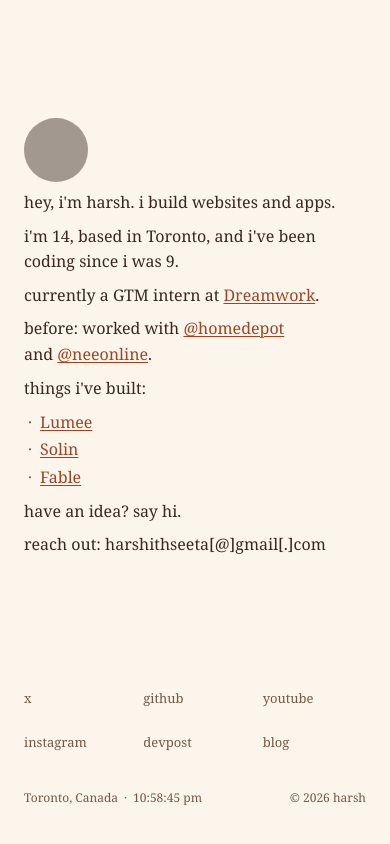
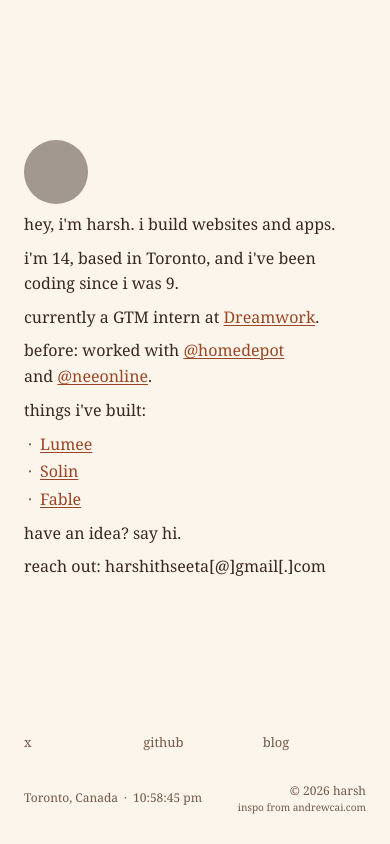
Before and after one commit to GreenKeewi/bio, a Next.js app: page / in a window 390 px wide. Built offline with nearby package versions, Linux system fonts and the light colour scheme; grey boxes are pictures that could not be loaded; a web font is replaced by a local one.

Commit message:
Simplify footer links and add inspiration credit

```diff
--- a/app/globals.css
+++ b/app/globals.css
@@ -249,6 +249,11 @@ button:focus-visible {
   font-size: 12px;
 }
 
+.home-inspo {
+  font-size: 10px;
+  line-height: 1.5;
+}
+
 @media (max-width: 768px) {
   .home-stage {
     grid-template-columns: 1fr;
@@ -316,7 +321,7 @@ button:focus-visible {
     text-align: left;
   }
 
-  .home-credit {
+  .home-credits {
     text-align: right;
   }
 }
@@ -327,7 +332,7 @@ button:focus-visible {
     gap: 4px;
   }
 
-  .home-credit {
+  .home-credits {
     text-align: left;
   }
 }
--- a/app/page.tsx
+++ b/app/page.tsx
@@ -19,9 +19,6 @@ const PROJECTS = [
 const SOCIAL_LINKS = [
   { name: "x", href: "https://x.com/harshTalksAI" },
   { name: "github", href: "https://github.com/GreenKeewi" },
-  { name: "youtube", href: "https://www.youtube.com/channel/UCUSQ134t1G9XRf3x9oY-1wQ" },
-  { name: "instagram", href: "https://www.instagram.com/harshtalksai/" },
-  { name: "devpost", href: "https://devpost.com/GreenKeewi" },
   { name: "blog", href: "/blog" },
 ];
 
@@ -101,7 +98,10 @@ export default function Home() {
             <span aria-hidden="true">·</span>
             <LiveClock />
           </div>
-          <p className="home-credit">© {new Date().getFullYear()} harsh</p>
+          <div className="home-credits">
+            <p className="home-credit">© {new Date().getFullYear()} harsh</p>
+            <p className="home-inspo">inspo from andrewcai.com</p>
+          </div>
         </div>
       </footer>
     </div>
--- a/ui-policy.json
+++ b/ui-policy.json
@@ -2,6 +2,7 @@
   "fonts": ["Lora", "Georgia", "serif", "ui-monospace", "SFMono-Regular", "Menlo", "Monaco", "Consolas", "Liberation Mono", "Courier New", "monospace"],
   "fontSizes": [12, 12.5, 13, 14, 15, 16, 17, 18, 20, 24, 30],
   "typeRules": [
+    { "selector": ".home-inspo", "sizes": [10] },
     { "selector": ".home-content h1", "sizes": [16, 17] },
     { "selector": ".blog-page h1", "sizes": [20, 24, 30] },
     { "selector": ".blog-page h2", "sizes": [15, 18.48, 19.8] },
```
Also changed, not shown: 1 other file (tests, documents, lock files or other folders).
